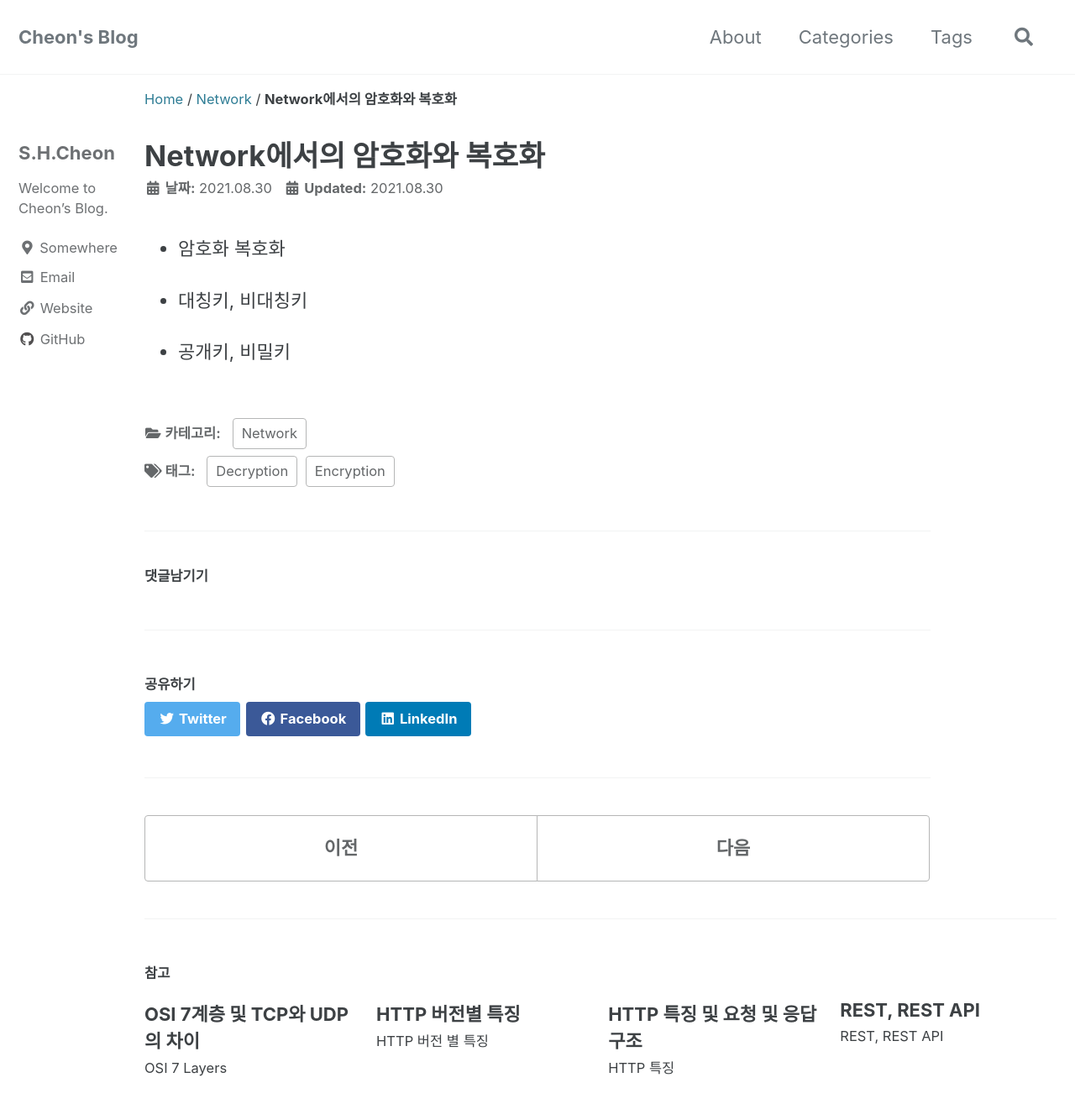
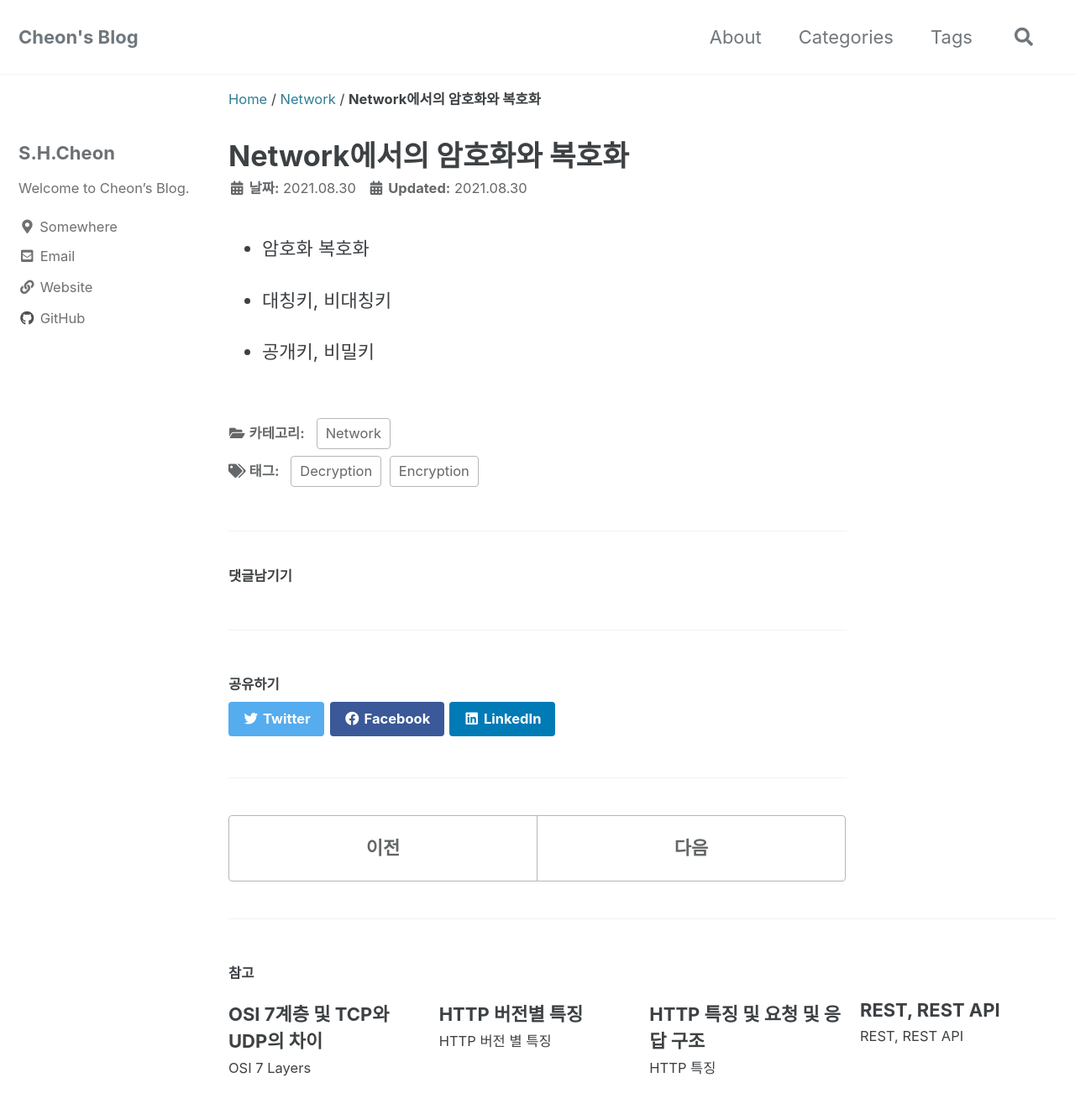
Before and after one commit to shcheon/myblog, a Jekyll site: the page built from _posts/network/2021-08-30-Network-Encryption-Decryption.md, in a window 1280 px wide and 1400 px high. Shown: the top 1321 px of the window at 84% size. Built offline with Jekyll 4.4.1, drawn with Linux system fonts in a browser that asks for light colours; cached includes are drawn as plain includes; comment, search, counter and statistics services are not loaded.

Commit message:
Update _variables.scss

```diff
--- a/_sass/minimal-mistakes/_variables.scss
+++ b/_sass/minimal-mistakes/_variables.scss
@@ -155,9 +155,9 @@ $max-width: $x-large !default;
    Grid
    ========================================================================== */
 
-$right-sidebar-width-narrow: 150px !default;
-$right-sidebar-width: 150px !default;
-$right-sidebar-width-wide: 150px !default;
+$right-sidebar-width-narrow: 200px !default;
+$right-sidebar-width: 250px !default;
+$right-sidebar-width-wide: 300px !default;
 
 // $right-sidebar-width-narrow: 200px !default;
 // $right-sidebar-width: 300px !default;
```
